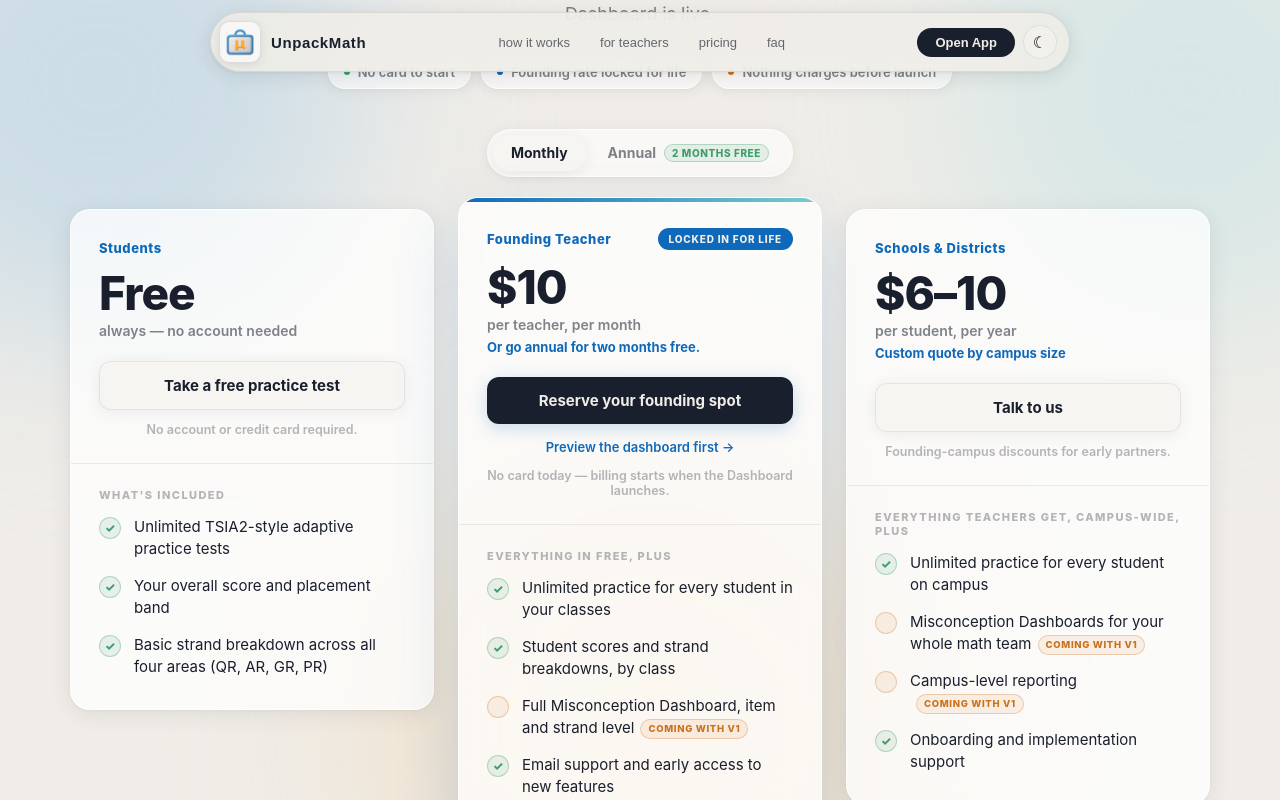
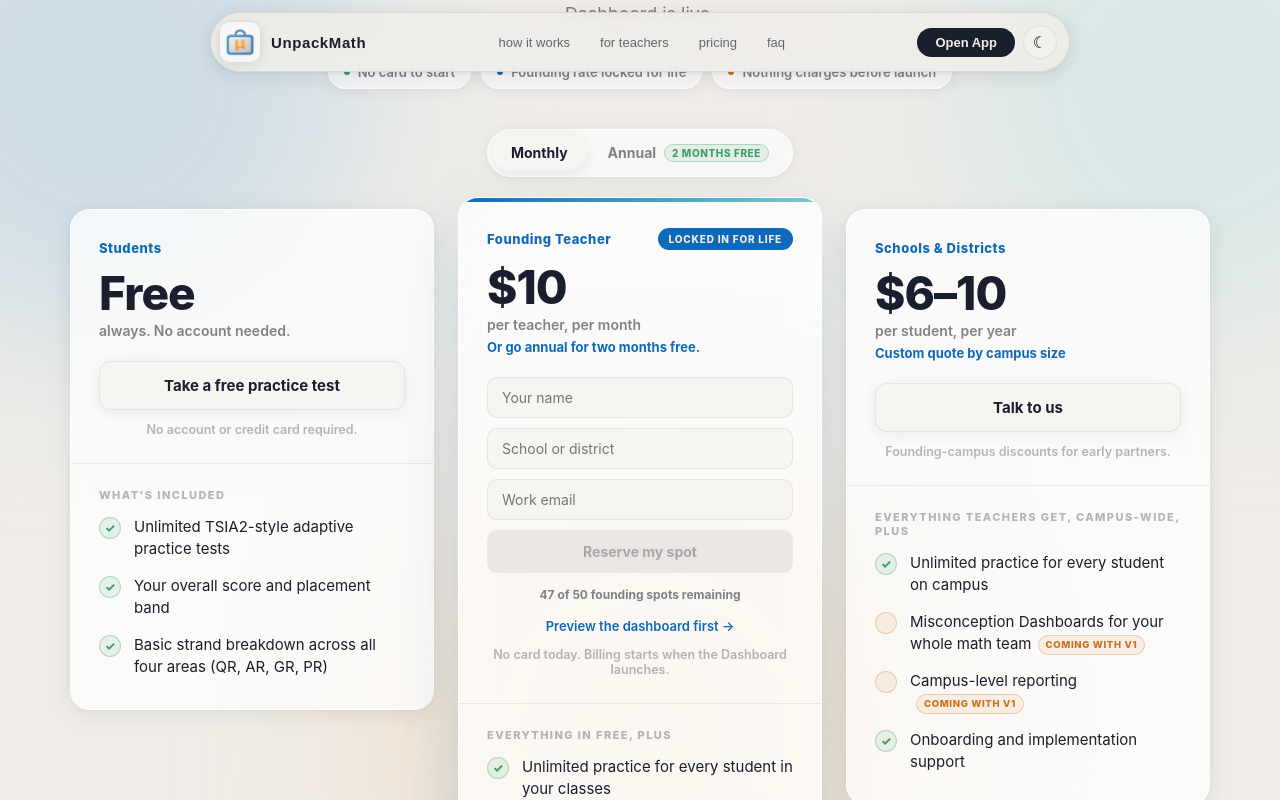
Before and after one commit to jd-oviedo/unpackmath-home, a Next.js app: page /pricing in a window 1280 px wide. Both pictures are taken after a click on the button "Reserve your founding spot". Shown: the part 401-1201 px from the top of the page. Built offline with nearby package versions, Linux system fonts and the light colour scheme; no server answers; a web font is replaced by a local one.

Commit message:
feat(pricing): waitlist form, school field, founding spots counter

```diff
--- /dev/null
+++ b/app/api/founding-count/route.ts
@@ -0,0 +1,9 @@
+import { NextResponse } from "next/server";
+
+// Update this number manually as teachers sign up
+// or automate it later by reading from your Google Sheet
+const FOUNDING_COUNT = 3;
+
+export async function GET() {
+  return NextResponse.json({ count: FOUNDING_COUNT });
+}
--- a/app/pricing/page.tsx
+++ b/app/pricing/page.tsx
@@ -230,6 +230,14 @@
 /* ------------------------------ pricing cards ------------------------------ */
 
 function PricingCards({ annual }: { annual: boolean }) {
+  const [count, setCount] = useState(0);
+
+  useEffect(() => {
+    fetch("/api/founding-count")
+      .then(r => r.json())
+      .then(d => setCount(d.count ?? 0))
+      .catch(() => {});
+  }, []);
   return (
     <section id="compare" style={{ scrollMarginTop: 90, padding: "0 24px 80px" }}>
       <div style={{ maxWidth: 1140, margin: "0 auto" }}>
@@ -238,14 +246,14 @@
           style={{ display: "grid", gridTemplateColumns: "repeat(3,minmax(0,1fr))", gap: 24, alignItems: "start" }}
         >
           <StudentsCard />
-          <FoundingTeacherCard annual={annual} />
+          <FoundingTeacherCard annual={annual} count={count} />
           <DistrictsCard />
         </div>
 
         <div style={{ maxWidth: 720, margin: "28px auto 0", textAlign: "center" }}>
           <p style={{ margin: 0, fontSize: 14, lineHeight: 1.6, color: "var(--ec-ink-muted)" }}>
             <span style={{ fontWeight: 700, color: "var(--ec-ink)" }}>More for teachers is on the way.</span>{" "}
-            Insights and Insights + Curriculum plans launch after the Misconception Dashboard ships — founding
+            Insights and Insights + Curriculum plans launch after the Misconception Dashboard ships. Founding
             teachers keep their rate the whole way.
           </p>
         </div>
@@ -443,7 +451,7 @@
     <CardShell>
       <CardHead>
         <CardEyebrow>Students</CardEyebrow>
-        <CardPrice big="Free" unit="always — no account needed" />
+        <CardPrice big="Free" unit="always. No account needed." />
         <SecondaryButton href="https://app.unpackmath.com/adaptive-test">Take a free practice test</SecondaryButton>
         <FinePrint>No account or credit card required.</FinePrint>
       </CardHead>
@@ -456,64 +464,76 @@
     </CardShell>
   );
 }
-function CheckoutButton({ annual }: { annual: boolean }) {
+function FoundingSpotButton({ annual, count }: { annual: boolean; count: number }) {
+  const [submitted, setSubmitted] = useState(false);
   const [loading, setLoading] = useState(false);
+  const [showForm, setShowForm] = useState(false);
+  const [form, setForm] = useState({ name: "", email: "", school: "" });
+  const isFull = count >= 50;
 
-  const handleCheckout = async () => {
+  const handleSubmit = async () => {
+    if (!form.name || !form.email || !form.school) return;
     setLoading(true);
     try {
-      const priceId = annual
-        ? process.env.NEXT_PUBLIC_STRIPE_PRICE_ANNUAL
-        : process.env.NEXT_PUBLIC_STRIPE_PRICE_MONTHLY;
-
-      const res = await fetch("/api/stripe/checkout", {
+      await fetch("https://script.google.com/macros/s/AKfycbzpwg99prZVT1E3nebMgZkudikGblQVBJsO8Ey4IrOD40YhtdGfEsnm18KRxvLJJQLvuw/exec", {
         method: "POST",
-        headers: { "Content-Type": "application/json" },
-        body: JSON.stringify({ priceId }),
+        body: JSON.stringify({ ...form, role: "teacher", billing: annual ? "annual" : "monthly", challenge: "founding teacher signup" }),
       });
-
-      const data = await res.json();
-      if (data.url) window.location.href = data.url;
-    } catch (err) {
-      console.error("Checkout error:", err);
     } finally {
+      setSubmitted(true);
       setLoading(false);
     }
   };
 
+  if (submitted) {
+    return (
+      <div style={{ marginTop: 22, textAlign: "center", padding: "16px", background: "var(--ec-green-bg)", border: "1px solid var(--ec-green-border)", borderRadius: 12 }}>
+        <div style={{ fontSize: 24, marginBottom: 6 }}>✓</div>
+        <div style={{ fontSize: 14, fontWeight: 700, color: "var(--ec-ink)" }}>You're on the list.</div>
+        <div style={{ fontSize: 13, color: "var(--ec-ink-muted)", marginTop: 4 }}>We'll reach out before billing starts.</div>
+      </div>
+    );
+  }
+
+  if (isFull) {
+    return (
+      <div style={{ marginTop: 22, textAlign: "center", padding: 14, background: "var(--ec-line)", borderRadius: 12, fontSize: 14, fontWeight: 700, color: "var(--ec-ink-muted)" }}>
+        Founding cohort is full. Join the general waitlist.
+      </div>
+    );
+  }
+
+  if (showForm) {
+    const ready = form.name && form.email && form.school;
+    return (
+      <div style={{ marginTop: 22, display: "flex", flexDirection: "column", gap: 10 }}>
+        <input placeholder="Your name" value={form.name} onChange={e => setForm({ ...form, name: e.target.value })}
+          style={{ padding: "11px 14px", borderRadius: 10, border: "1px solid var(--ec-line)", background: "var(--ec-surface2)", color: "var(--ec-ink)", fontFamily: "inherit", fontSize: 14, outline: "none" }} />
+        <input placeholder="School or district" value={form.school} onChange={e => setForm({ ...form, school: e.target.value })}
+          style={{ padding: "11px 14px", borderRadius: 10, border: "1px solid var(--ec-line)", background: "var(--ec-surface2)", color: "var(--ec-ink)", fontFamily: "inherit", fontSize: 14, outline: "none" }} />
+        <input placeholder="Work email" type="email" value={form.email} onChange={e => setForm({ ...form, email: e.target.value })}
+          style={{ padding: "11px 14px", borderRadius: 10, border: "1px solid var(--ec-line)", background: "var(--ec-surface2)", color: "var(--ec-ink)", fontFamily: "inherit", fontSize: 14, outline: "none" }} />
+        <button onClick={handleSubmit} disabled={loading || !ready}
+          style={{ padding: 13, background: ready ? "var(--ec-btn-bg)" : "var(--ec-line)", color: ready ? "var(--ec-btn-text)" : "var(--ec-ink-faint)", border: "none", borderRadius: 10, fontFamily: "inherit", fontSize: 14, fontWeight: 700, cursor: ready ? "pointer" : "not-allowed" }}>
+          {loading ? "Reserving..." : "Reserve my spot"}
+        </button>
+      </div>
+    );
+  }
+
   return (
-    <button
-      onClick={handleCheckout}
-      disabled={loading}
-      onMouseEnter={(e) => dim(e, "0.85")}
-      onMouseLeave={(e) => dim(e, "1")}
-      style={{
-        marginTop: 22,
-        display: "block",
-        width: "100%",
-        textAlign: "center",
-        background: "var(--ec-btn-bg)",
-        color: "var(--ec-btn-text)",
-        fontFamily: "inherit",
-        fontWeight: 700,
-        fontSize: 15,
-        padding: 14,
-        borderRadius: 12,
-        boxShadow: "var(--ec-shadow-btn)",
-        border: "none",
-        cursor: loading ? "not-allowed" : "pointer",
-        transition: "opacity .15s ease",
-        opacity: loading ? 0.6 : 1,
-      }}
-    >
-      {loading ? "Redirecting..." : "Reserve your founding spot"}
+    <button onClick={() => setShowForm(true)}
+      onMouseEnter={e => dim(e, "0.85")} onMouseLeave={e => dim(e, "1")}
+      style={{ marginTop: 22, display: "block", width: "100%", textAlign: "center", background: "var(--ec-btn-bg)", color: "var(--ec-btn-text)", fontFamily: "inherit", fontWeight: 700, fontSize: 15, padding: 14, borderRadius: 12, boxShadow: "var(--ec-shadow-btn)", border: "none", cursor: "pointer", transition: "opacity .15s ease" }}>
+      Reserve your founding spot
     </button>
   );
 }
-function FoundingTeacherCard({ annual }: { annual: boolean }) {
+function FoundingTeacherCard({ annual, count }: { annual: boolean; count: number }) {
+  const spotsLeft = Math.max(0, 50 - count);
   const big = annual ? "$100" : "$10";
   const unit = annual ? "per teacher, per year" : "per teacher, per month";
-  const note = annual ? "About $8.33/mo — two months free." : "Or go annual for two months free.";
+  const note = annual ? "About $8.33/mo. Two months free." : "Or go annual for two months free.";
   const strike = annual ? "$120" : undefined;
 
   return (
@@ -537,7 +557,12 @@
           </span>
         </div>
         <CardPrice big={big} unit={unit} note={note} strike={strike} />
-        <CheckoutButton annual={annual} />
+        <FoundingSpotButton annual={annual} count={count} />
+<div style={{ marginTop: 10, textAlign: "center" }}>
+  <span style={{ fontSize: 12, fontWeight: 700, color: spotsLeft <= 10 ? "var(--ec-orange)" : "var(--ec-ink-muted)" }}>
+    {spotsLeft} of 50 founding spots remaining
+  </span>
+</div>
 <div style={{ textAlign: 'center', marginTop: 12 }}>
 
    <a href="https://app.unpackmath.com/demo"
@@ -548,7 +573,7 @@
     Preview the dashboard first →
   </a>
 </div>
-<FinePrint>No card today — billing starts when the Dashboard launches.</FinePrint>
+<FinePrint>No card today. Billing starts when the Dashboard launches.</FinePrint>
       </CardHead>
       <CardBody>
         <FeatureGroupLabel>Everything in Free, plus</FeatureGroupLabel>
@@ -588,23 +613,23 @@
 const FAQS: { q: string; a: string }[] = [
   {
     q: "Will I be charged anything today?",
-    a: "No. Students practice free with no card at all, and the Founding Teacher plan does not bill until the full Misconception Dashboard launches. Reserving a spot now just locks in your rate — it is not a payment.",
+    a: "No. Students practice free with no card at all, and the Founding Teacher plan does not bill until the full Misconception Dashboard launches. Reserving a spot now just locks in your rate. It is not a payment.",
   },
   {
     q: "What's live right now versus coming soon?",
-    a: 'The adaptive practice engine, student scores, and strand breakdowns are live today. The full Misconception Dashboard and parent-friendly reports are still being built — anything marked "coming with v1" on the plans above is not available yet.',
+    a: 'The adaptive practice engine, student scores, and strand breakdowns are live today. The full Misconception Dashboard and parent-friendly reports are still being built. Anything marked "coming with v1" on the plans above is not available yet.',
   },
   {
     q: 'Why is the Founding Teacher rate "locked in for life"?',
-    a: "Founding teachers take a chance on us before the dashboard ships, so the rate you join at never goes up — even as we add features and later plans are priced higher.",
+    a: "Founding teachers take a chance on us before the dashboard ships, so the rate you join at never goes up. Even as we add features and later plans are priced higher.",
   },
   {
     q: "Is the annual plan really two months free?",
-    a: "Yes. $100 a year works out to about $8.33 a month — you pay for ten months and get all twelve. You can also stay monthly at $10 and switch whenever you like.",
+    a: "Yes. $100 a year works out to about $8.33 a month. You pay for ten months and get all twelve. You can also stay monthly at $10 and switch whenever you like.",
   },
   {
     q: "How does pricing work for a school or district?",
-    a: "Districts pay per student, per year, and the rate depends on how many students you have. Tell us about your campus and we'll put together a quote — early partners get a founding-campus discount.",
+    a: "Districts pay per student, per year, and the rate depends on how many students you have. Tell us about your campus and we'll put together a quote.",
   },
 ];
 
```
Also changed, not shown: app/page.tsx (+6 -2 lines).
